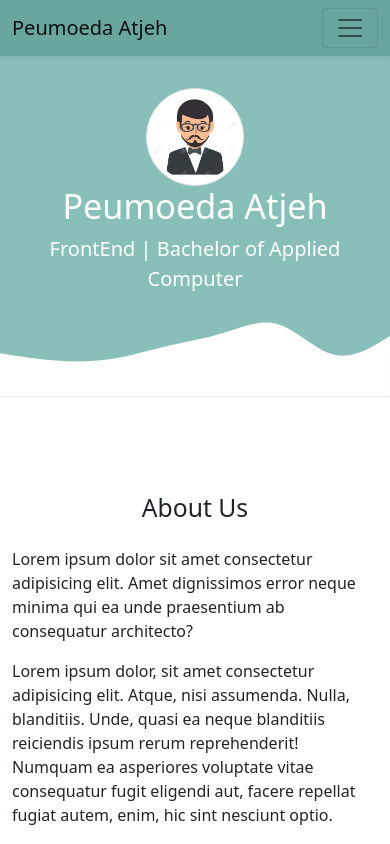
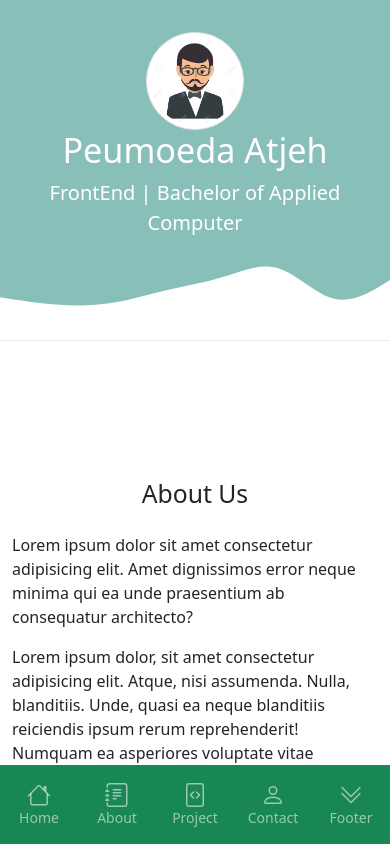
Before and after one commit to Soe-Hok-Gie/peumoeda-atjeh, a React (Create React App) app: page / in a window 390 px wide. Shown: the top 844 px of the page. Built offline with nearby package versions, Linux system fonts and the light colour scheme.

Commit message:
membuat bottom Navbar

```diff
--- a/src/components/Contact.jsx
+++ b/src/components/Contact.jsx
@@ -23,7 +23,7 @@ const Contact = () => {
                   {" "}
                   Email
                 </label>
-                <input type="email" class="form-control" id="email" aria-describedby="email" />\{" "}
+                <input type="email" class="form-control" id="email" aria-describedby="email" />{" "}
               </div>
               <div class="mb-3">
                 <label for="pesan" class="form-label">
--- a/src/components/Navbar.jsx
+++ b/src/components/Navbar.jsx
@@ -1,40 +1,100 @@
+// import React from "react";
+
+// const Navbar = () => {
+//   return (
+//     <nav className="navbar navbar-expand-lg navbar-light nav-teal shadow-sm sticky-top">
+//       <div className="container">
+//         <a className="navbar-brand" href="#">
+//           Peumoeda Atjeh
+//         </a>
+//         <button className="navbar-toggler" type="button" data-bs-toggle="collapse" data-bs-target="#navbarNav" aria-controls="navbarNav" aria-expanded="false" aria-label="Toggle navigation">
+//           <span className="navbar-toggler-icon"></span>
+//         </button>
+//         <div className="collapse navbar-collapse" id="navbarNav">
+//           <ul className="navbar-nav ms-auto">
+//             <li className="nav-item">
+//               <a className="nav-link active" aria-current="page" href="#">
+//                 Home
+//               </a>
+//             </li>
+//             <li className="nav-item">
+//               <a className="nav-link" href="#about">
+//                 About
+//               </a>
+//             </li>
+//             <li className="nav-item">
+//               <a className="nav-link" href="#project">
+//                 Project
+//               </a>
+//             </li>
+//             <li className="nav-item">
+//               <a className="nav-link" href="#contact">
+//                 Contact
+//               </a>
+//             </li>
+//           </ul>
+//         </div>
+//       </div>
+//     </nav>
+//   );
+// };
+
+// export default Navbar;
 import React from "react";
 
 const Navbar = () => {
   return (
-    <nav className="navbar navbar-expand-lg navbar-light nav-teal shadow-sm sticky-top">
-      <div className="container">
-        <a className="navbar-brand" href="#">
-          Peumoeda Atjeh
-        </a>
-        <button className="navbar-toggler" type="button" data-bs-toggle="collapse" data-bs-target="#navbarNav" aria-controls="navbarNav" aria-expanded="false" aria-label="Toggle navigation">
-          <span className="navbar-toggler-icon"></span>
-        </button>
-        <div className="collapse navbar-collapse" id="navbarNav">
-          <ul className="navbar-nav ms-auto">
-            <li className="nav-item">
-              <a className="nav-link active" aria-current="page" href="#">
-                Home
+    <nav class="navbar navbar-dark bg-success navbar-expand fixed-bottom d-md-none d-lg-none d-xl-none">
+      <ul class="navbar-nav nav-justified w-100">
+        <li class="nav-item">
+          <a href="#" class="nav-link text-center">
+            <svg width="1.5em" height="1.5em" viewBox="0 0 16 16" class="bi bi-house" fill="currentColor" xmlns="http://www.w3.org/2000/svg">
+              <path fill-rule="evenodd" d="M2 13.5V7h1v6.5a.5.5 0 0 0 .5.5h9a.5.5 0 0 0 .5-.5V7h1v6.5a1.5 1.5 0 0 1-1.5 1.5h-9A1.5 1.5 0 0 1 2 13.5zm11-11V6l-2-2V2.5a.5.5 0 0 1 .5-.5h1a.5.5 0 0 1 .5.5z" />
+              <path fill-rule="evenodd" d="M7.293 1.5a1 1 0 0 1 1.414 0l6.647 6.646a.5.5 0 0 1-.708.708L8 2.207 1.354 8.854a.5.5 0 1 1-.708-.708L7.293 1.5z" />
+            </svg>
+            <span class="small d-block">Home</span>
           </a>
         </li>
-            <li className="nav-item">
-              <a className="nav-link" href="#about">
-                About
+        <li class="nav-item">
+          <a href="#about" class="nav-link text-center">
+            <svg xmlns="http://www.w3.org/2000/svg" width="1.5em" height="1.5em" fill="currentColor" class="bi bi-journal-text" viewBox="0 0 16 16">
+              <path d="M5 10.5a.5.5 0 0 1 .5-.5h2a.5.5 0 0 1 0 1h-2a.5.5 0 0 1-.5-.5zm0-2a.5.5 0 0 1 .5-.5h5a.5.5 0 0 1 0 1h-5a.5.5 0 0 1-.5-.5zm0-2a.5.5 0 0 1 .5-.5h5a.5.5 0 0 1 0 1h-5a.5.5 0 0 1-.5-.5zm0-2a.5.5 0 0 1 .5-.5h5a.5.5 0 0 1 0 1h-5a.5.5 0 0 1-.5-.5z" />
+              <path d="M3 0h10a2 2 0 0 1 2 2v12a2 2 0 0 1-2 2H3a2 2 0 0 1-2-2v-1h1v1a1 1 0 0 0 1 1h10a1 1 0 0 0 1-1V2a1 1 0 0 0-1-1H3a1 1 0 0 0-1 1v1H1V2a2 2 0 0 1 2-2z" />
+              <path d="M1 5v-.5a.5.5 0 0 1 1 0V5h.5a.5.5 0 0 1 0 1h-2a.5.5 0 0 1 0-1H1zm0 3v-.5a.5.5 0 0 1 1 0V8h.5a.5.5 0 0 1 0 1h-2a.5.5 0 0 1 0-1H1zm0 3v-.5a.5.5 0 0 1 1 0v.5h.5a.5.5 0 0 1 0 1h-2a.5.5 0 0 1 0-1H1z" />
+            </svg>
+            <span class="small d-block">About</span>
           </a>
         </li>
-            <li className="nav-item">
-              <a className="nav-link" href="#project">
-                Project
+        <li class="nav-item">
+          <a href="#project" class="nav-link text-center">
+            <svg xmlns="http://www.w3.org/2000/svg" width="1.5em" height="1.5em" fill="currentColor" class="bi bi-file-code" viewBox="0 0 16 16">
+              <path d="M6.646 5.646a.5.5 0 1 1 .708.708L5.707 8l1.647 1.646a.5.5 0 0 1-.708.708l-2-2a.5.5 0 0 1 0-.708l2-2zm2.708 0a.5.5 0 1 0-.708.708L10.293 8 8.646 9.646a.5.5 0 0 0 .708.708l2-2a.5.5 0 0 0 0-.708l-2-2z" />
+              <path d="M2 2a2 2 0 0 1 2-2h8a2 2 0 0 1 2 2v12a2 2 0 0 1-2 2H4a2 2 0 0 1-2-2V2zm10-1H4a1 1 0 0 0-1 1v12a1 1 0 0 0 1 1h8a1 1 0 0 0 1-1V2a1 1 0 0 0-1-1z" />
+            </svg>
+            <span class="small d-block">Project</span>
           </a>
         </li>
-            <li className="nav-item">
-              <a className="nav-link" href="#contact">
-                Contact
+        <li class="nav-item">
+          <a href="#contact" class="nav-link text-center">
+            <svg width="1.5em" height="1.5em" viewBox="0 0 16 16" class="bi bi-person" fill="currentColor" xmlns="http://www.w3.org/2000/svg">
+              <path
+                fill-rule="evenodd"
+                d="M10 5a2 2 0 1 1-4 0 2 2 0 0 1 4 0zM8 8a3 3 0 1 0 0-6 3 3 0 0 0 0 6zm6 5c0 1-1 1-1 1H3s-1 0-1-1 1-4 6-4 6 3 6 4zm-1-.004c-.001-.246-.154-.986-.832-1.664C11.516 10.68 10.289 10 8 10c-2.29 0-3.516.68-4.168 1.332-.678.678-.83 1.418-.832 1.664h10z"
+              />
+            </svg>
+            <span class="small d-block">Contact</span>
+          </a>
+        </li>
+        <li class="nav-item">
+          <a href="#footer" class="nav-link text-center">
+            <svg xmlns="http://www.w3.org/2000/svg" width="1.5em" height="1.5em" fill="currentColor" class="bi bi-chevron-double-down" viewBox="0 0 16 16">
+              <path fill-rule="evenodd" d="M1.646 6.646a.5.5 0 0 1 .708 0L8 12.293l5.646-5.647a.5.5 0 0 1 .708.708l-6 6a.5.5 0 0 1-.708 0l-6-6a.5.5 0 0 1 0-.708z" />
+              <path fill-rule="evenodd" d="M1.646 2.646a.5.5 0 0 1 .708 0L8 8.293l5.646-5.647a.5.5 0 0 1 .708.708l-6 6a.5.5 0 0 1-.708 0l-6-6a.5.5 0 0 1 0-.708z" />
+            </svg>
+            <span class="small d-block">Footer</span>
           </a>
         </li>
       </ul>
-        </div>
-      </div>
     </nav>
   );
 };
--- a/src/components/Style.css
+++ b/src/components/Style.css
@@ -1,3 +1,9 @@
+/* .body {
+  margin: 0;
+  padding: 0;
+  box-sizing: border-box;
+} */
+
 .jumbotron {
   padding-top: 32px;
   /* background-color: antiquewhite; */
@@ -28,7 +34,7 @@
 }
 
 section {
-  padding-top: 80px;
+  padding-top: 122px;
 }
 .btn {
   background-color: #69a69e;
```
Lines whose indentation alone changed are shown as unchanged.
